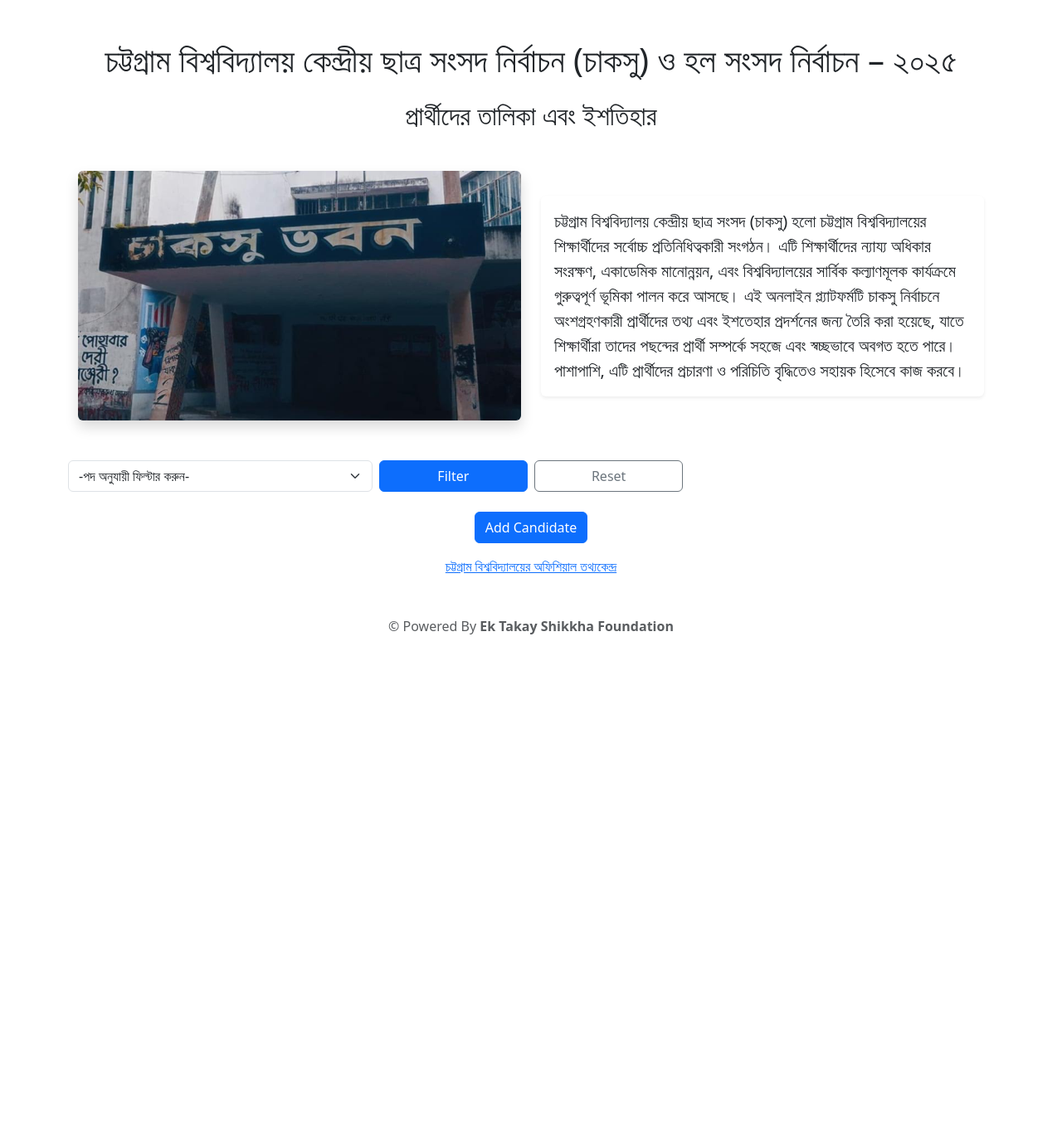
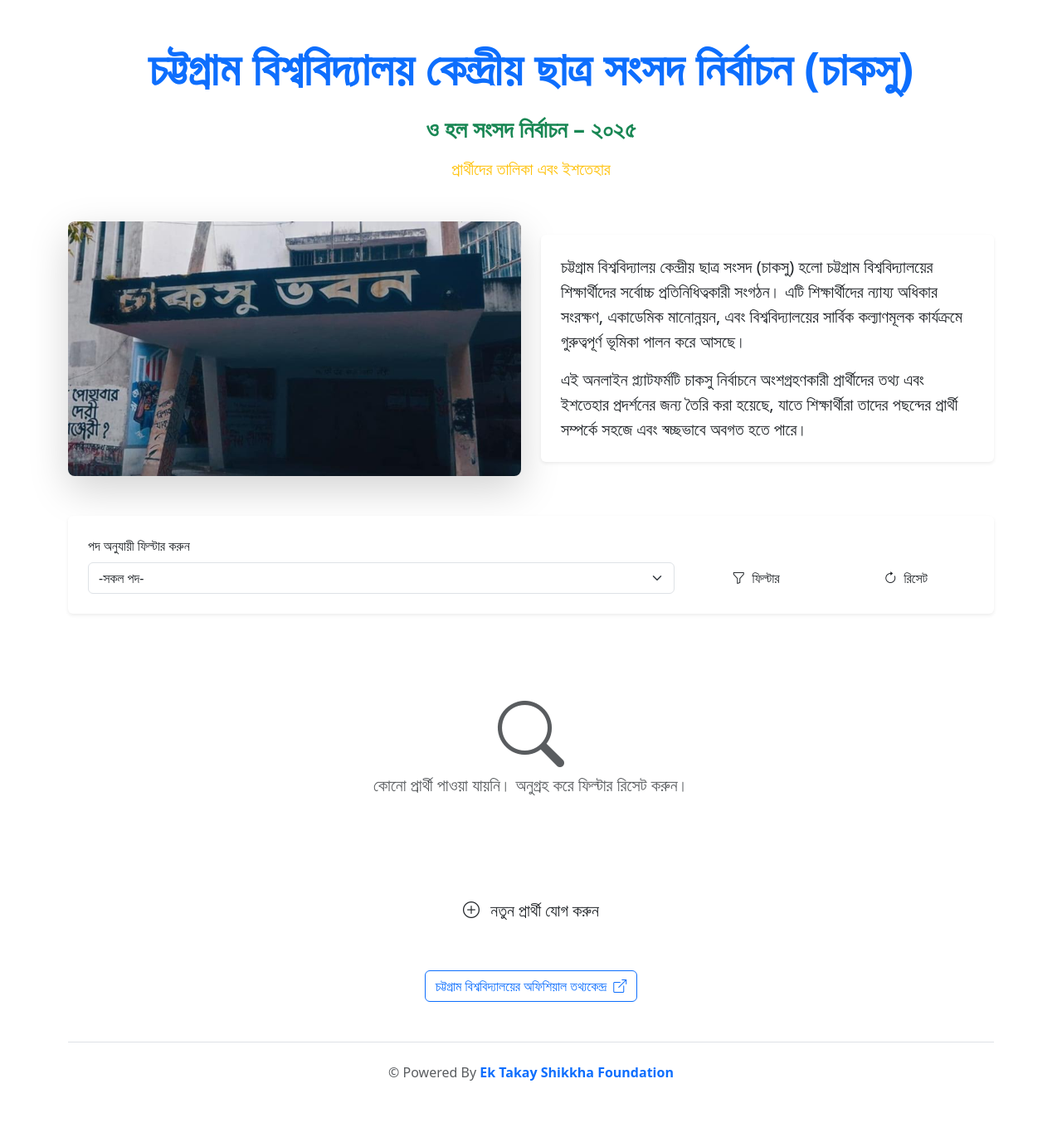
Before and after one commit to Md-Rizuan/cucsu, a Django app: page / in a window 1280 px wide. Shown: the whole page at 83% size. Before the commit the page ends 765 px from the top, so only its background shows below. Run offline with Django 5.2, Linux system fonts and the light colour scheme; data that the repository does not hold is empty.

Commit message:
change design

```diff
--- /dev/null
+++ b/cucsuapp/templates/base.html
@@ -0,0 +1,40 @@
+{% load static %}
+<!DOCTYPE html>
+<html lang="bn">
+<head>
+    <meta charset="UTF-8">
+    <meta name="viewport" content="width=device-width, initial-scale=1.0">
+    <title>{% block title %}CUCSU Election 2025{% endblock %}</title>
+
+    <!-- SEO Meta Tags -->
+    <meta name="description" content="চট্টগ্রাম বিশ্ববিদ্যালয় কেন্দ্রীয় ছাত্র সংসদ (চাকসু) ও হল সংসদ নির্বাচন ২০২৫ - প্রার্থীদের তালিকা, ইশতেহার এবং বিস্তারিত তথ্য">
+    <meta name="author" content="Ek Takay Shikkha Foundation">
+    <meta name="keywords" content="CUCSU, চাকসু, চট্টগ্রাম বিশ্ববিদ্যালয়, ছাত্র সংসদ, নির্বাচন, ২০২৫, হল সংসদ">
+
+    <!-- Open Graph Meta Tags -->
+    <meta property="og:title" content="CUCSU Election 2025 - চট্টগ্রাম বিশ্ববিদ্যালয় কেন্দ্রীয় ছাত্র সংসদ নির্বাচন">
+    <meta property="og:description" content="চট্টগ্রাম বিশ্ববিদ্যালয় কেন্দ্রীয় ছাত্র সংসদ (চাকসু) ও হল সংসদ নির্বাচন ২০২৫ - প্রার্থীদের তালিকা, ইশতেহার এবং বিস্তারিত তথ্য">
+    <meta property="og:type" content="website">
+    <meta property="og:image" content="{% static 'images/cucsu-banner.jpg' %}">
+
+    <!-- Bootstrap CSS -->
+    <link href="https://cdn.jsdelivr.net/npm/bootstrap@5.3.0/dist/css/bootstrap.min.css" rel="stylesheet">
+    <!-- Bootstrap Icons -->
+    <link rel="stylesheet" href="https://cdn.jsdelivr.net/npm/bootstrap-icons@1.11.1/font/bootstrap-icons.css">
+
+    <!-- Custom CSS -->
+    <link rel="stylesheet" href="{% static 'css/style.css' %}">
+
+    {% block extra_css %}{% endblock %}
+</head>
+<body>
+    <main>
+        {% block content %}{% endblock %}
+    </main>
+
+    <!-- Bootstrap JS -->
+    <script src="https://cdn.jsdelivr.net/npm/bootstrap@5.3.0/dist/js/bootstrap.bundle.min.js"></script>
+
+    {% block extra_js %}{% endblock %}
+</body>
+</html>
--- a/cucsuapp/templates/home.html
+++ b/cucsuapp/templates/home.html
@@ -1,116 +1,177 @@
+{% extends 'base.html' %}
 {% load static %}
-<!DOCTYPE html>
-<html lang="bn">
-<head>
-    <meta charset="UTF-8">
-    <meta name="viewport" content="width=device-width, initial-scale=1.0">
-    <title>CUCSU Election 2025</title>
-    <link rel="stylesheet" href="https://cdn.jsdelivr.net/npm/bootstrap@5.3.0/dist/css/bootstrap.min.css">
-    <link rel="stylesheet" href="https://cdn.jsdelivr.net/npm/bootstrap-icons@1.11.1/font/bootstrap-icons.css">
-</head>
-<body>
 
-<div class="container mt-5">
+{% block title %}CUCSU Election 2025 - চট্টগ্রাম বিশ্ববিদ্যালয় কেন্দ্রীয় ছাত্র সংসদ নির্বাচন{% endblock %}
 
-    <h1 class="text-center mb-4">
-        চট্টগ্রাম বিশ্ববিদ্যালয় কেন্দ্রীয় ছাত্র সংসদ নির্বাচন (চাকসু) ও হল সংসদ নির্বাচন – ২০২৫
-    </h1>
-    <h2 class="text-center mb-4">প্রার্থীদের তালিকা এবং ইশতিহার</h2>
+{% block content %}
+<div class="container my-5">
 
-    {% comment %} <div class="text-center mb-4">
-        <img src="{% static 'cucsuapp/images/cucsu.jpg' %}" alt="CUCSU Banner" class="img-fluid rounded shadow">
-    </div> {% endcomment %}
+    <!-- Hero Section -->
+    <header class="text-center mb-5">
+        <h1 class="display-4 fw-bold text-primary mb-4">
+            চট্টগ্রাম বিশ্ববিদ্যালয় কেন্দ্রীয় ছাত্র সংসদ নির্বাচন (চাকসু)
+        </h1>
+        <h2 class="h3 text-success fw-semibold mb-3">
+            ও হল সংসদ নির্বাচন – ২০২৫
+        </h2>
+        <p class="lead text-warning fw-medium">
+            প্রার্থীদের তালিকা এবং ইশতেহার
+        </p>
+    </header>
 
-
-
-<div class="container my-5">
-    <div class="row align-items-center">
+    <!-- Hero Banner Section -->
+    <section class="row align-items-center mb-5">
         <!-- Left: Image -->
-        <div class="col-12 col-md-6 text-center text-md-start mb-3 mb-md-0">
+        <div class="col-12 col-lg-6 text-center text-lg-start mb-4 mb-lg-0">
             <img src="{% static 'cucsuapp/images/cucsu.jpg' %}"
                  alt="CUCSU Banner"
-                 class="img-fluid rounded shadow"
+                 class="img-fluid rounded-3 shadow-lg hover-shadow-glow"
                  style="max-width:100%; height:auto;">
         </div>
 
         <!-- Right: Text -->
-        <div class="col-12 col-md-6">
-            <div class="card shadow-sm border-0">
-                <div class="card-body">
+        <div class="col-12 col-lg-6">
+            <div class="card shadow-sm border-0 university-card">
+                <div class="card-body p-4">
+                    <p class="fs-5 mb-3">
+                        চট্টগ্রাম বিশ্ববিদ্যালয় কেন্দ্রীয় ছাত্র সংসদ (চাকসু) হলো চট্টগ্রাম বিশ্ববিদ্যালয়ের শিক্ষার্থীদের সর্বোচ্চ প্রতিনিধিত্বকারী সংগঠন। এটি শিক্ষার্থীদের ন্যায্য অধিকার সংরক্ষণ, একাডেমিক মানোন্নয়ন, এবং বিশ্ববিদ্যালয়ের সার্বিক কল্যাণমূলক কার্যক্রমে গুরুত্বপূর্ণ ভূমিকা পালন করে আসছে।
+                    </p>
                     <p class="fs-5 mb-0">
-                        চট্টগ্রাম বিশ্ববিদ্যালয় কেন্দ্রীয় ছাত্র সংসদ (চাকসু) হলো চট্টগ্রাম বিশ্ববিদ্যালয়ের শিক্ষার্থীদের সর্বোচ্চ প্রতিনিধিত্বকারী সংগঠন। এটি শিক্ষার্থীদের ন্যায্য অধিকার সংরক্ষণ, একাডেমিক মানোন্নয়ন, এবং বিশ্ববিদ্যালয়ের সার্বিক কল্যাণমূলক কার্যক্রমে গুরুত্বপূর্ণ ভূমিকা পালন করে আসছে।
-
-এই অনলাইন প্ল্যাটফর্মটি চাকসু নির্বাচনে অংশগ্রহণকারী প্রার্থীদের তথ্য এবং ইশতেহার প্রদর্শনের জন্য তৈরি করা হয়েছে, যাতে শিক্ষার্থীরা তাদের পছন্দের প্রার্থী সম্পর্কে সহজে এবং স্বচ্ছভাবে অবগত হতে পারে। পাশাপাশি, এটি প্রার্থীদের প্রচারণা ও পরিচিতি বৃদ্ধিতেও সহায়ক হিসেবে কাজ করবে। </p>
+                        এই অনলাইন প্ল্যাটফর্মটি চাকসু নির্বাচনে অংশগ্রহণকারী প্রার্থীদের তথ্য এবং ইশতেহার প্রদর্শনের জন্য তৈরি করা হয়েছে, যাতে শিক্ষার্থীরা তাদের পছন্দের প্রার্থী সম্পর্কে সহজে এবং স্বচ্ছভাবে অবগত হতে পারে।
+                    </p>
                 </div>
             </div>
         </div>
-    </div>
-</div>
+    </section>
 
+    <!-- Filter Section -->
+    <section class="card shadow-sm border-0 university-card mb-5">
+        <div class="card-body p-4">
+            <form method="get" class="row g-3 align-items-end">
+                <div class="col-12 col-md-8">
+                    <label for="position" class="form-label fw-medium">পদ অনুযায়ী ফিল্টার করুন</label>
+                    <select name="position" id="position" class="form-select university-select">
+                        <option value="">-সকল পদ-</option>
+                        {% for value, label in positions %}
+                            <option value="{{ value }}" {% if selected_position == value %}selected{% endif %}>
+                                {{ label }}
+                            </option>
+                        {% endfor %}
+                    </select>
+                </div>
 
-    <!-- Filter Form -->
-    <form method="get" class="mb-4">
-        <div class="row g-2 align-items-center">
-            <div class="col-12 col-sm-6 col-md-4">
-                <select name="position" class="form-select">
-                    <option value="">-পদ অনুযায়ী ফিল্টার করুন-</option>
-                    {% for value, label in positions %}
-                        <option value="{{ value }}" {% if selected_position == value %}selected{% endif %}>
-                            {{ label }}
-                        </option>
-                    {% endfor %}
-                </select>
-            </div>
+                <div class="col-6 col-md-2">
+                    <button type="submit" class="btn btn-filter w-100">
+                        <i class="bi bi-funnel me-1"></i>
+                        ফিল্টার
+                    </button>
+                </div>
 
-            <div class="col-6 col-sm-3 col-md-2">
-                <button type="submit" class="btn btn-primary w-100">Filter</button>
-            </div>
-
-            <div class="col-6 col-sm-3 col-md-2">
-                <a href="{% url 'home' %}" class="btn btn-outline-secondary w-100">Reset</a>
-            </div>
+                <div class="col-6 col-md-2">
+                    <a href="{% url 'home' %}" class="btn btn-reset w-100">
+                        <i class="bi bi-arrow-clockwise me-1"></i>
+                        রিসেট
+                    </a>
+                </div>
+            </form>
         </div>
-    </form>
+    </section>
 
     <!-- Candidates Grid -->
-    <div class="row">
+    <section class="row g-4 mb-5">
         {% for candidate in candidates %}
-        <div class="col-12 col-sm-6 col-md-3 text-center mb-4">
-            <div class="card h-100 shadow-sm">
-                <img src="{{ candidate.image.url }}" class="card-img-top rounded-circle mx-auto mt-3"
-                     style="width:150px; height:150px; object-fit:cover;">
-                <div class="card-body text-start">
-                    <h5 class="card-title"><i class="bi bi-person-fill"></i> নাম : {{ candidate.name }}</h5>
-                    <h6 class="card-text"><i class="bi bi-building"></i> নির্বাচনের ধরন: {{ candidate.get_election_type_display }}</h6>
-                    <h6 class="card-text"><i class="bi bi-people-fill"></i> প্যানেল : {{ candidate.panel }}</h6>
-                    <h6 class="card-text"><i class="bi bi-people-fill"></i> পদ : {{ candidate.get_position_display }}</h6>
-                    <h6 class="card-text"><i class="bi bi-card-checklist"></i>ব্যালট নাম্বার: {{ candidate.ballot }}</h6>
+        <div class="col-12 col-sm-6 col-lg-4 col-xl-3">
+            <article class="card h-100 shadow-sm candidate-card university-card">
+                <div class="card-header text-center bg-transparent border-0 pt-4">
+                    <div class="position-relative d-inline-block">
+                        <img src="{{ candidate.image.url }}"
+                             class="rounded-circle candidate-image shadow"
+                             style="width:120px; height:120px; object-fit:cover;"
+                             alt="{{ candidate.name }}">
+                        <div class="candidate-image-overlay"></div>
+                    </div>
                 </div>
-                <div class="card-footer bg-light text-center border-0">
+
+                <div class="card-body">
+                    <div class="candidate-info">
+                        <div class="info-item mb-2">
+                            <i class="bi bi-person-fill text-primary me-2"></i>
+                            <span class="text-muted">নাম:</span>
+                            <strong class="ms-1">{{ candidate.name }}</strong>
+                        </div>
+
+                        <div class="info-item mb-2">
+                            <i class="bi bi-building text-success me-2"></i>
+                            <span class="text-muted">নির্বাচনের ধরন:</span>
+                            <span class="badge bg-secondary ms-1">{{ candidate.get_election_type_display }}</span>
+                        </div>
+
+                        <div class="info-item mb-2">
+                            <i class="bi bi-people-fill text-warning me-2"></i>
+                            <span class="text-muted">প্যানেল:</span>
+                            <strong class="text-primary ms-1">{{ candidate.panel }}</strong>
+                        </div>
+
+                        <div class="info-item mb-2">
+                            <i class="bi bi-award text-info me-2"></i>
+                            <span class="text-muted">পদ:</span>
+                            <strong class="ms-1">{{ candidate.get_position_display }}</strong>
+                        </div>
+
+                        <div class="info-item mb-0">
+                            <i class="bi bi-card-checklist text-primary me-2"></i>
+                            <span class="text-muted">ব্যালট নাম্বার:</span>
+                            <span class="badge bg-outline-primary ms-1">{{ candidate.ballot }}</span>
+                        </div>
+                    </div>
+                </div>
+
+                <div class="card-footer bg-transparent border-0 text-center pb-4">
                     <a href="{% url 'details' candidate.id %}"
-                       class="btn btn-sm btn-outline-primary rounded-pill px-4">
-                        বিস্তারিত <i class="bi bi-arrow-right-circle ms-1"></i>
+                       class="btn btn-details rounded-pill px-4">
+                        বিস্তারিত
+                        <i class="bi bi-arrow-right-circle ms-1"></i>
                     </a>
                 </div>
+            </article>
+        </div>
+        {% empty %}
+        <div class="col-12">
+            <div class="text-center py-5">
+                <i class="bi bi-search display-1 text-muted mb-3"></i>
+                <p class="fs-5 text-muted">
+                    কোনো প্রার্থী পাওয়া যায়নি। অনুগ্রহ করে ফিল্টার রিসেট করুন।
+                </p>
             </div>
         </div>
         {% endfor %}
-    </div>
+    </section>
 
-    <div class="d-flex justify-content-center mb-3">
-        <a href="{% url 'candidate_form' %}" class="btn btn-primary">Add Candidate</a>
-    </div>
+    <!-- Add Candidate Button -->
+    <section class="text-center mb-5">
+        <a href="{% url 'candidate_form' %}" class="btn btn-university btn-lg">
+            <i class="bi bi-plus-circle me-2"></i>
+            নতুন প্রার্থী যোগ করুন
+        </a>
+    </section>
 
-    <div class="text-center mb-3">
-        <a href="https://cucsu.cu.ac.bd/">চট্টগ্রাম বিশ্ববিদ্যালয়ের অফিশিয়াল তথ্যকেন্দ্র</a>
-    </div>
+    <!-- External Link -->
+    <section class="text-center mb-5">
+        <a href="https://cucsu.cu.ac.bd/"
+           target="_blank"
+           rel="noopener noreferrer"
+           class="btn btn-outline-primary">
+            চট্টগ্রাম বিশ্ববিদ্যালয়ের অফিশিয়াল তথ্যকেন্দ্র
+            <i class="bi bi-box-arrow-up-right ms-1"></i>
+        </a>
+    </section>
 
-    <footer class="text-center mt-5 mb-3">
-        <p class="text-muted">&copy; Powered By <strong>Ek Takay Shikkha Foundation</strong></p>
+    <!-- Footer -->
+    <footer class="text-center py-4 border-top">
+        <p class="text-muted mb-0">
+            &copy; Powered By <strong class="text-primary">Ek Takay Shikkha Foundation</strong>
+        </p>
     </footer>
 
 </div>
-
-<script src="https://cdn.jsdelivr.net/npm/bootstrap@5.3.0/dist/js/bootstrap.bundle.min.js"></script>
-</body>
-</html>
+{% endblock %}
```
Also changed, not shown: cucsuapp/templates/home_save.html (added, +116 -0 lines).
